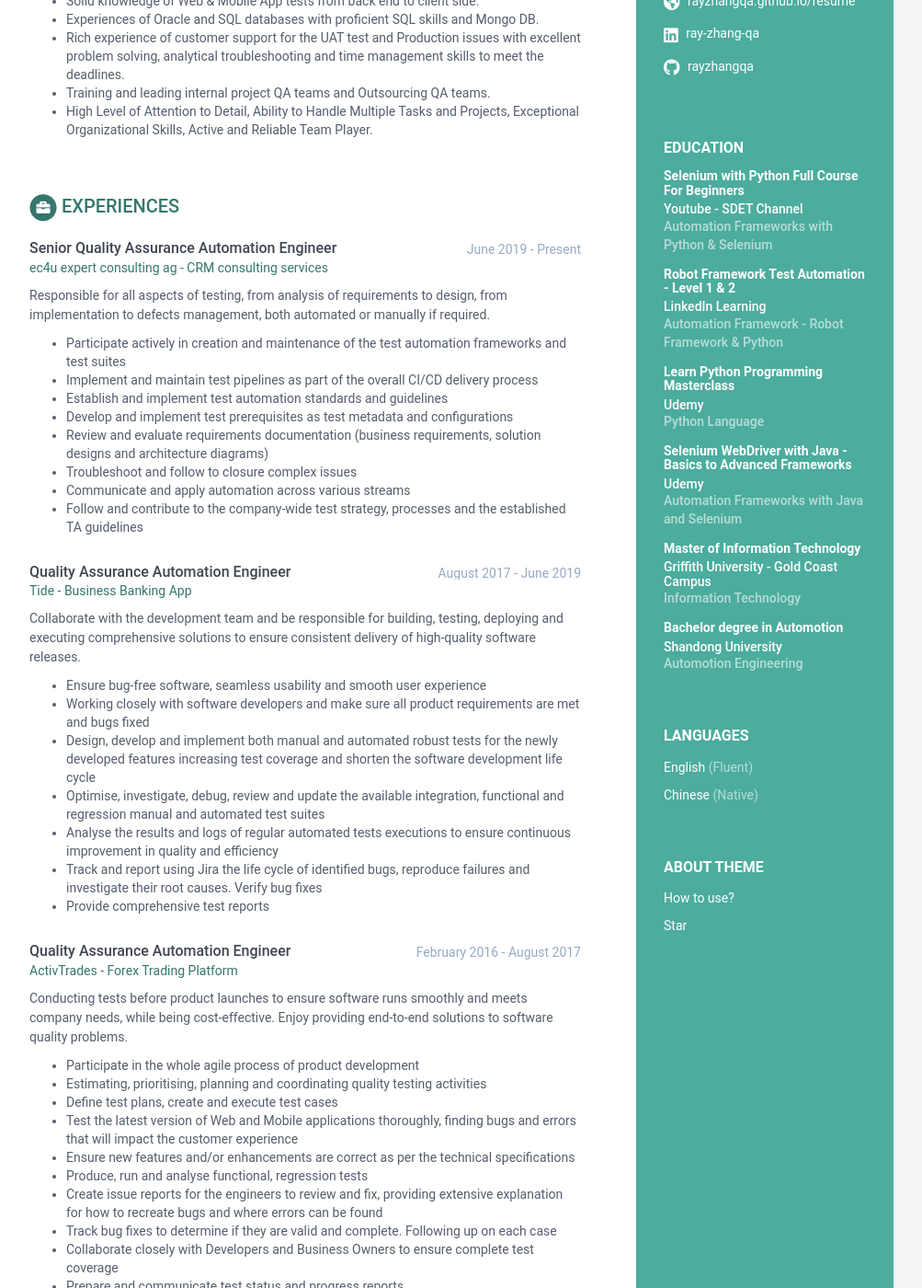
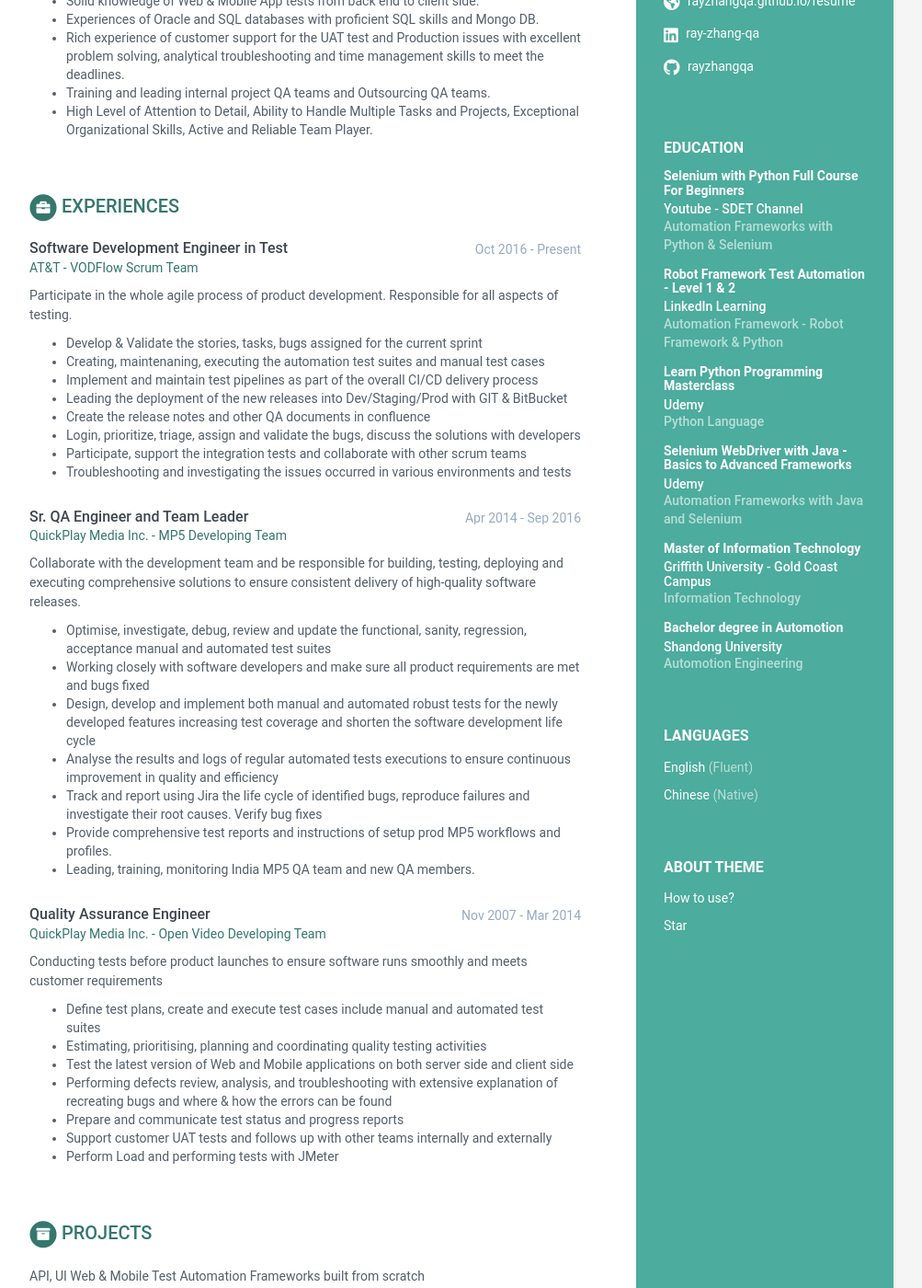
Before and after one commit to RayZhangQA/resume, a Jekyll site: the page built from index.html, in a window 1280 px wide and 1400 px high, scrolled down 381 px. Shown: the whole window at 92% size, without its empty margins (168-1171 px from the left). Built offline with Jekyll 4.4.1, drawn with Linux system fonts in a browser that asks for light colours.

Commit message:
Update data.yml

```diff
--- a/_data/data.yml
+++ b/_data/data.yml
@@ -113,66 +113,57 @@
     time: Automotion Engineering
 
 experiences:
-  - role: Senior Quality Assurance Automation Engineer
-    time: June 2019 - Present
-    company: ec4u expert consulting ag - CRM consulting services
-    link: "https://www.ec4u.com/en/"
+  - role: Software Development Engineer in Test
+    time: Oct 2016 - Present
+    company: AT&T - VODFlow Scrum Team
+    link: "https://www.att.com/"
     details: |
-      Responsible for all aspects of testing, from analysis of requirements to design, from implementation to
-      defects management, both automated or manually if required.
+      Participate in the whole agile process of product development. Responsible for all aspects of testing.
 
-        - Participate actively in creation and maintenance of the test automation frameworks and test
-        suites
+        - Develop & Validate the stories, tasks, bugs assigned for the current sprint
+        - Creating, maintenaning, executing the automation test suites and manual test cases
         - Implement and maintain test pipelines as part of the overall CI/CD delivery process
-        - Establish and implement test automation standards and guidelines
-        - Develop and implement test prerequisites as test metadata and configurations
-        - Review and evaluate requirements documentation (business requirements, solution designs
-        and architecture diagrams)
-        - Troubleshoot and follow to closure complex issues
-        - Communicate and apply automation across various streams
-        - Follow and contribute to the company-wide test strategy, processes and the established TA
-        guidelines
+        - Leading the deployment of the new releases into Dev/Staging/Prod with GIT & BitBucket
+        - Create the release notes and other QA documents in confluence
+        - Login, prioritize, triage, assign and validate the bugs, discuss the solutions with developers
+        - Participate, support the integration tests and collaborate with other scrum teams
+        - Troubleshooting and investigating the issues occurred in various environments and tests
 
-  - role: Quality Assurance Automation Engineer
-    time: August 2017 - June 2019
-    company: Tide - Business Banking App
-    link: "https://www.tide.co/"
+  - role: Sr. QA Engineer and Team Leader
+    time: Apr 2014 - Sep 2016
+    company: QuickPlay Media Inc. - MP5 Developing Team
+    link: "https://www.quickplay.com"
     details: |
       Collaborate with the development team and be responsible for building, testing, deploying and executing
       comprehensive solutions to ensure consistent delivery of high-quality software releases.
 
-        - Ensure bug-free software, seamless usability and smooth user experience
+        - Optimise, investigate, debug, review and update the functional, sanity, regression, acceptance manual
+        and automated test suites
         - Working closely with software developers and make sure all product requirements are met and bugs fixed
         - Design, develop and implement both manual and automated robust tests for the newly developed features
         increasing test coverage and shorten the software development life cycle
-        - Optimise, investigate, debug, review and update the available integration, functional and regression manual
-        and automated test suites
         - Analyse the results and logs of regular automated tests executions to ensure continuous improvement in
         quality and efficiency
         - Track and report using Jira the life cycle of identified bugs, reproduce failures and investigate their
         root causes. Verify bug fixes
-        - Provide comprehensive test reports
+        - Provide comprehensive test reports and instructions of setup prod MP5 workflows and profiles.
+        - Leading, training, monitoring India MP5 QA team and new QA members.
 
-  - role: Quality Assurance Automation Engineer
-    time: February 2016 - August 2017
-    company: ActivTrades - Forex Trading Platform
-    link: "https://www.activtrades.com/en/"
+  - role: Quality Assurance Engineer
+    time: Nov 2007 - Mar 2014
+    company: QuickPlay Media Inc. - Open Video Developing Team
+    link: "https://www.quickplay.com"
     details: |
-      Conducting tests before product launches to ensure software runs smoothly and meets company needs,
-      while being cost-effective. Enjoy providing end-to-end solutions to software quality problems.
+      Conducting tests before product launches to ensure software runs smoothly and meets customer requirements
 
-        - Participate in the whole agile process of product development
+        - Define test plans, create and execute test cases include manual and automated test suites
         - Estimating, prioritising, planning and coordinating quality testing activities
-        - Define test plans, create and execute test cases
-        - Test the latest version of Web and Mobile applications thoroughly, finding bugs and errors that will
-        impact the customer experience
-        - Ensure new features and/or enhancements are correct as per the technical specifications
-        - Produce, run and analyse functional, regression tests
-        - Create issue reports for the engineers to review and fix, providing extensive explanation for how to
-        recreate bugs and where errors can be found
-        - Track bug fixes to determine if they are valid and complete. Following up on each case
-        - Collaborate closely with Developers and Business Owners to ensure complete test coverage
+        - Test the latest version of Web and Mobile applications on both server side and client side
+        - Performing defects review, analysis, and troubleshooting with extensive explanation of recreating bugs
+        and where & how the errors can be found
         - Prepare and communicate test status and progress reports
+        - Support customer UAT tests and follows up with other teams internally and externally
+        - Perform Load and performing tests with JMeter
 
 projects:
   title: Projects
```
